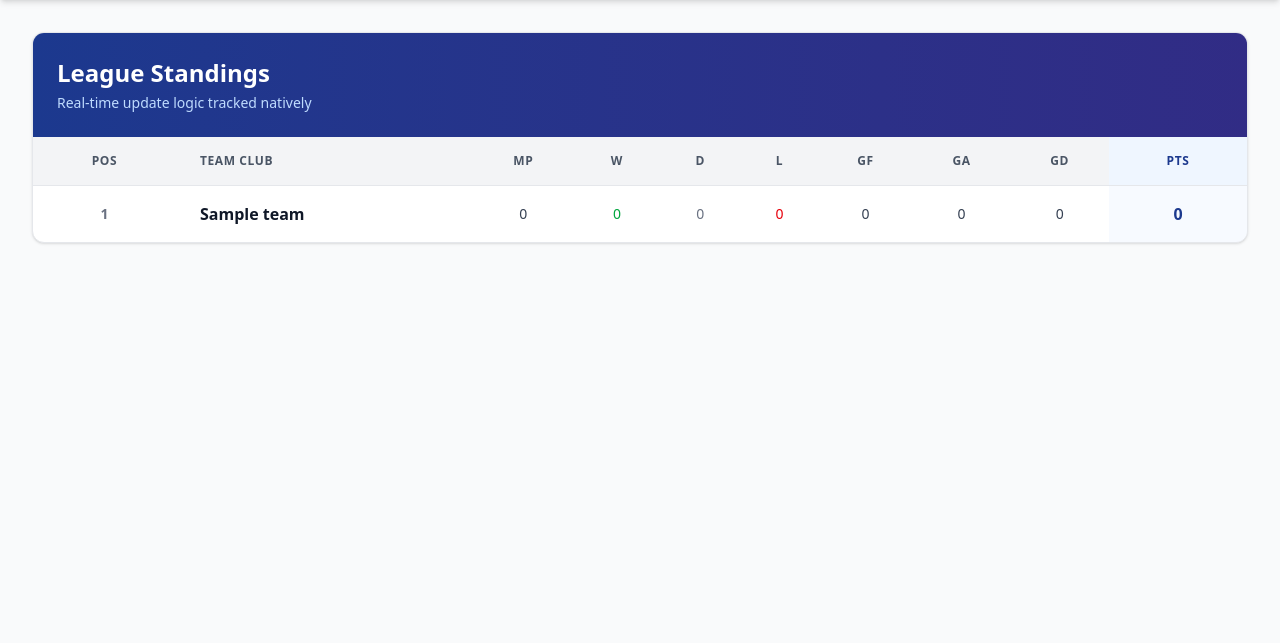
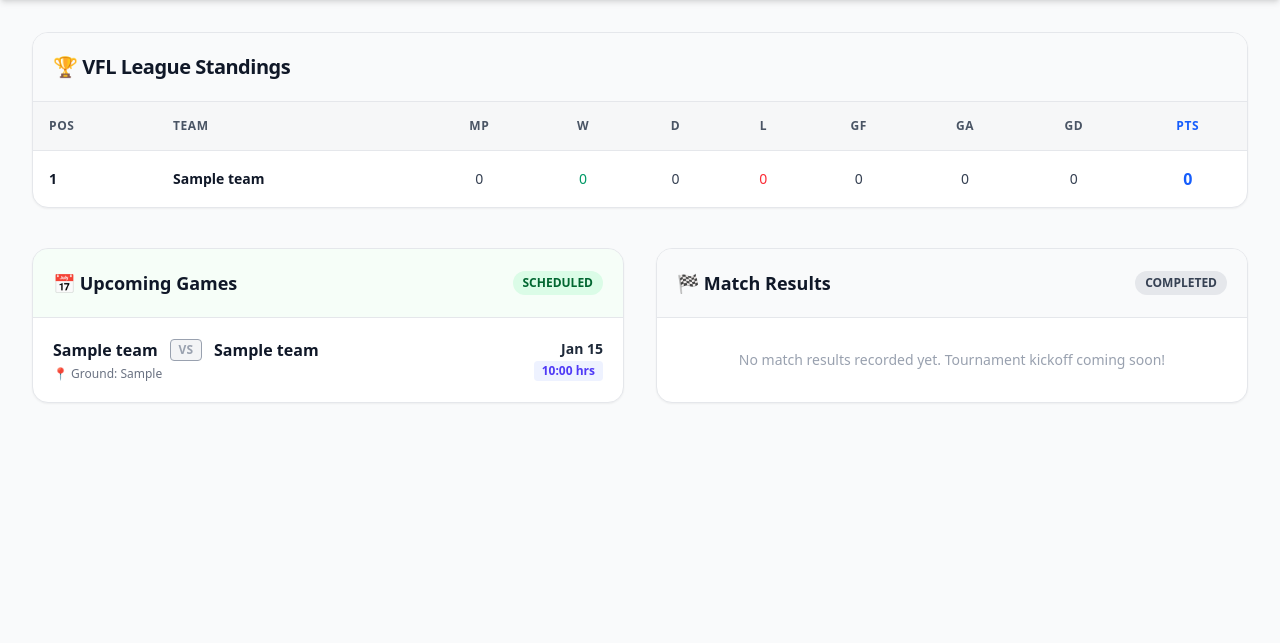
Before and after one commit to naveencule/vfl-league-app, a Django app: page / in a window 1280 px wide. Shown: the part 64-707 px from the top of the page. Run offline with Django 5.2, Linux system fonts and the light colour scheme; tables that the repository leaves empty hold one stand-in row (values such as "Sample post").

```diff
--- a/league/views.py
+++ b/league/views.py
@@ -83,6 +83,7 @@ def custom_admin_logout(request):
         del request.session['is_vfl_admin']
     return redirect('custom_admin_login')
 
+
 def standings_table(request):
     teams = Team.objects.all()
     table_data = []
@@ -93,7 +94,20 @@ def standings_table(request):
 
     # Sort: Points -> Goal Difference -> Goals For
     sorted_table = sorted(table_data, key=lambda x: (-x['pts'], -x['gd'], -x['gf']))
-    return render(request, 'league/standings.html', {'table': sorted_table})
+
+    # --- NEW: Fetch Fixtures for the User Frontend ---
+    # 1. Upcoming Matches: Status is Scheduled, ordered oldest to newest
+    upcoming_matches = Match.objects.filter(status='Scheduled').order_by('match_date')
+
+    # 2. Match Results: Status is Played, ordered latest to oldest
+    match_results = Match.objects.filter(status='Played').order_by('-match_date')
+
+    context = {
+        'table': sorted_table,
+        'upcoming_matches': upcoming_matches,
+        'match_results': match_results,
+    }
+    return render(request, 'league/standings.html', context)
 
 
 def top_scorers(request):
--- a/templates/league/standings.html
+++ b/templates/league/standings.html
@@ -1,50 +1,102 @@
 {% extends 'league/base.html' %}
 {% block content %}
-<div class="bg-white rounded-xl shadow-sm border border-gray-200 overflow-hidden">
-    <div class="p-6 bg-gradient-to-r from-blue-900 to-indigo-900 text-white">
-        <h1 class="text-2xl font-bold">League Standings</h1>
-        <p class="text-blue-200 text-sm mt-1">Real-time update logic tracked natively</p>
+<div class="space-y-10">
+    <div class="bg-white border border-gray-200 rounded-2xl shadow-xs overflow-hidden">
+        <div class="p-5 bg-gray-50 border-b border-gray-200">
+            <h2 class="text-xl font-bold text-gray-900 tracking-tight">🏆 VFL League Standings</h2>
         </div>
-
         <div class="overflow-x-auto">
-        <table class="w-full text-left border-collapse">
+            <table class="w-full text-left text-sm border-collapse">
                 <thead>
-                <tr class="bg-gray-100 border-b border-gray-200 text-gray-600 uppercase text-xs font-bold tracking-wider">
-                    <th class="px-6 py-4 text-center">Pos</th>
-                    <th class="px-6 py-4">Team Club</th>
-                    <th class="px-4 py-4 text-center">MP</th>
-                    <th class="px-4 py-4 text-center">W</th>
-                    <th class="px-4 py-4 text-center">D</th>
-                    <th class="px-4 py-4 text-center">L</th>
-                    <th class="px-4 py-4 text-center">GF</th>
-                    <th class="px-4 py-4 text-center">GA</th>
-                    <th class="px-4 py-4 text-center">GD</th>
-                    <th class="px-6 py-4 text-center bg-blue-50 text-blue-900 font-black">Pts</th>
+                    <tr class="bg-gray-100/70 border-b border-gray-200 text-gray-600 font-bold uppercase text-xs tracking-wider">
+                        <th class="p-4">Pos</th>
+                        <th class="p-4">Team</th>
+                        <th class="p-4 text-center">MP</th>
+                        <th class="p-4 text-center">W</th>
+                        <th class="p-4 text-center">D</th>
+                        <th class="p-4 text-center">L</th>
+                        <th class="p-4 text-center">GF</th>
+                        <th class="p-4 text-center">GA</th>
+                        <th class="p-4 text-center">GD</th>
+                        <th class="p-4 text-center text-blue-600">Pts</th>
                     </tr>
                 </thead>
-            <tbody class="divide-y divide-gray-100 text-sm font-medium text-gray-700">
+                <tbody class="divide-y divide-gray-100 font-medium text-gray-700">
                     {% for row in table %}
-                <tr class="hover:bg-gray-50 transition">
-                    <td class="px-6 py-4 text-center font-bold text-gray-500">{{ forloop.counter }}</td>
-                    <td class="px-6 py-4 font-semibold text-gray-900 text-base">{{ row.team.name }}</td>
-                    <td class="px-4 py-4 text-center">{{ row.mp }}</td>
-                    <td class="px-4 py-4 text-center text-green-600">{{ row.w }}</td>
-                    <td class="px-4 py-4 text-center text-gray-500">{{ row.d }}</td>
-                    <td class="px-4 py-4 text-center text-red-600">{{ row.l }}</td>
-                    <td class="px-4 py-4 text-center">{{ row.gf }}</td>
-                    <td class="px-4 py-4 text-center">{{ row.ga }}</td>
-                    <td class="px-4 py-4 text-center {% if row.gd > 0 %}text-green-600{% elif row.gd < 0 %}text-red-600{% endif %}">
+                    <tr class="hover:bg-gray-50/50 transition">
+                        <td class="p-4 font-bold text-gray-900">{{ forloop.counter }}</td>
+                        <td class="p-4 font-bold text-gray-900">{{ row.team.name }}</td>
+                        <td class="p-4 text-center">{{ row.mp }}</td>
+                        <td class="p-4 text-center text-emerald-600">{{ row.w }}</td>
+                        <td class="p-4 text-center">{{ row.d }}</td>
+                        <td class="p-4 text-center text-red-500">{{ row.l }}</td>
+                        <td class="p-4 text-center">{{ row.gf }}</td>
+                        <td class="p-4 text-center">{{ row.ga }}</td>
+                        <td class="p-4 text-center {% if row.gd >= 0 %}text-gray-700{% else %}text-red-500{% endif %}">
                             {% if row.gd > 0 %}+{% endif %}{{ row.gd }}
                         </td>
-                    <td class="px-6 py-4 text-center bg-blue-50/50 text-blue-900 text-base font-black">{{ row.pts }}</td>
-                </tr>
-                {% empty %}
-                <tr>
-                    <td colspan="10" class="text-center py-8 text-gray-400 font-normal">No operational team entries logged.</td>
+                        <td class="p-4 text-center font-black text-blue-600 text-base">{{ row.pts }}</td>
                     </tr>
                     {% endfor %}
                 </tbody>
             </table>
         </div>
     </div>
+
+    <div class="grid grid-cols-1 lg:grid-cols-2 gap-8">
+
+        <div class="bg-white border border-gray-200 rounded-2xl shadow-xs overflow-hidden">
+            <div class="p-5 bg-green-50/60 border-b border-gray-200 flex items-center justify-between">
+                <h3 class="text-lg font-bold text-gray-900">📅 Upcoming Games</h3>
+                <span class="bg-green-100 text-green-800 text-xs font-bold px-2.5 py-1 rounded-full uppercase">Scheduled</span>
+            </div>
+            <div class="divide-y divide-gray-100">
+                {% for match in upcoming_matches %}
+                <div class="p-5 flex justify-between items-center hover:bg-gray-50/40 transition">
+                    <div class="space-y-1">
+                        <div class="flex items-center gap-3 text-base font-bold text-gray-900">
+                            <span>{{ match.home_team.name }}</span>
+                            <span class="text-xs font-semibold text-gray-400 bg-gray-100 px-2 py-0.5 rounded border">VS</span>
+                            <span>{{ match.away_team.name }}</span>
+                        </div>
+                        <p class="text-xs text-gray-500 font-medium">📍 Ground: {{ match.home_team.home_ground }}</p>
+                    </div>
+                    <div class="text-right">
+                        <span class="text-sm font-black text-gray-800 block">{{ match.match_date|date:"M d" }}</span>
+                        <span class="text-xs font-bold text-indigo-600 block bg-indigo-50 px-2 py-0.5 rounded mt-0.5">{{ match.match_date|date:"H:i" }} hrs</span>
+                    </div>
+                </div>
+                {% empty %}
+                <div class="p-8 text-center text-gray-400 font-medium text-sm">No upcoming fixtures scheduled at the moment.</div>
+                {% endfor %}
+            </div>
+        </div>
+
+        <div class="bg-white border border-gray-200 rounded-2xl shadow-xs overflow-hidden">
+            <div class="p-5 bg-gray-50 border-b border-gray-200 flex items-center justify-between">
+                <h3 class="text-lg font-bold text-gray-900">🏁 Match Results</h3>
+                <span class="bg-gray-200 text-gray-700 text-xs font-bold px-2.5 py-1 rounded-full uppercase">Completed</span>
+            </div>
+            <div class="divide-y divide-gray-100">
+                {% for match in match_results %}
+                <div class="p-5 flex justify-between items-center hover:bg-gray-50/40 transition">
+                    <div class="space-y-0.5">
+                        <div class="flex items-center gap-4 text-base font-black text-gray-900">
+                            <span class="{% if match.home_score < match.away_score %}text-gray-400 font-medium{% endif %}">{{ match.home_team.name }}</span>
+                            <span class="bg-gray-900 text-white font-mono px-3 py-1 text-sm rounded-lg tracking-wider shadow-sm">
+                                {{ match.home_score }} - {{ match.away_score }}
+                            </span>
+                            <span class="{% if match.away_score < match.home_score %}text-gray-400 font-medium{% endif %}">{{ match.away_team.name }}</span>
+                        </div>
+                        <p class="text-xs text-gray-400 font-normal">Match finalized on {{ match.match_date|date:"M d, Y" }}</p>
+                    </div>
+                </div>
+                {% empty %}
+                <div class="p-8 text-center text-gray-400 font-medium text-sm">No match results recorded yet. Tournament kickoff coming soon!</div>
+                {% endfor %}
+            </div>
+        </div>
+
+    </div>
+</div>
 {% endblock %}
```
Lines whose indentation alone changed are shown as unchanged.
